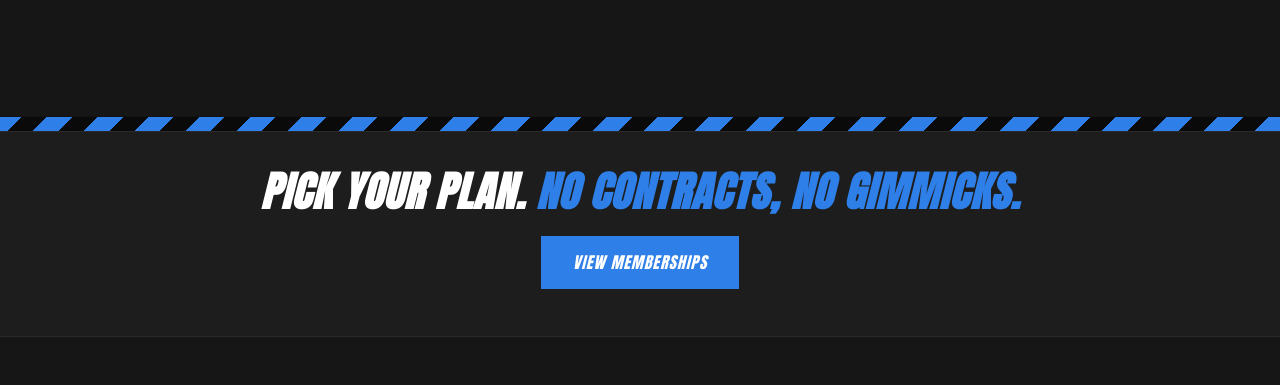
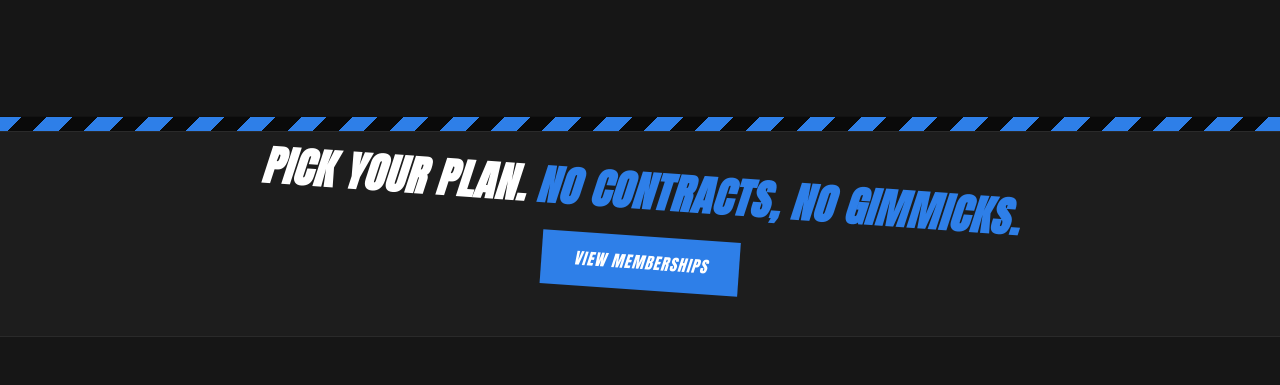
Before and after one commit to fnkhan34/Jag-Strong-Gym, a website built with Vite: page index.html in a window 1280 px wide. Shown: the part 2647-3032 px from the top of the page. Built offline with nearby package versions, Linux system fonts and the light colour scheme.

Commit message:
Updated styles.css

```diff
--- a/styles.css
+++ b/styles.css
@@ -413,7 +413,7 @@ body.menu-open .mobile-menu a:nth-child(6){transition-delay:.38s;}
   margin:calc(2vw + 10px) -2vw;
   width:calc(100% + 4vw);
 }
-.band > *{transform:rotate(calc(var(--cut) * -1));}
+.band > *{transform:rotate(calc(var(--cut) * -1)) !important;}
 .band h2{font-size:clamp(1.5rem,3.8vw,2.6rem);color:var(--white);}
 .band h2 b{color:var(--black);}
 .band .band-cta{margin-top:24px;}
```
